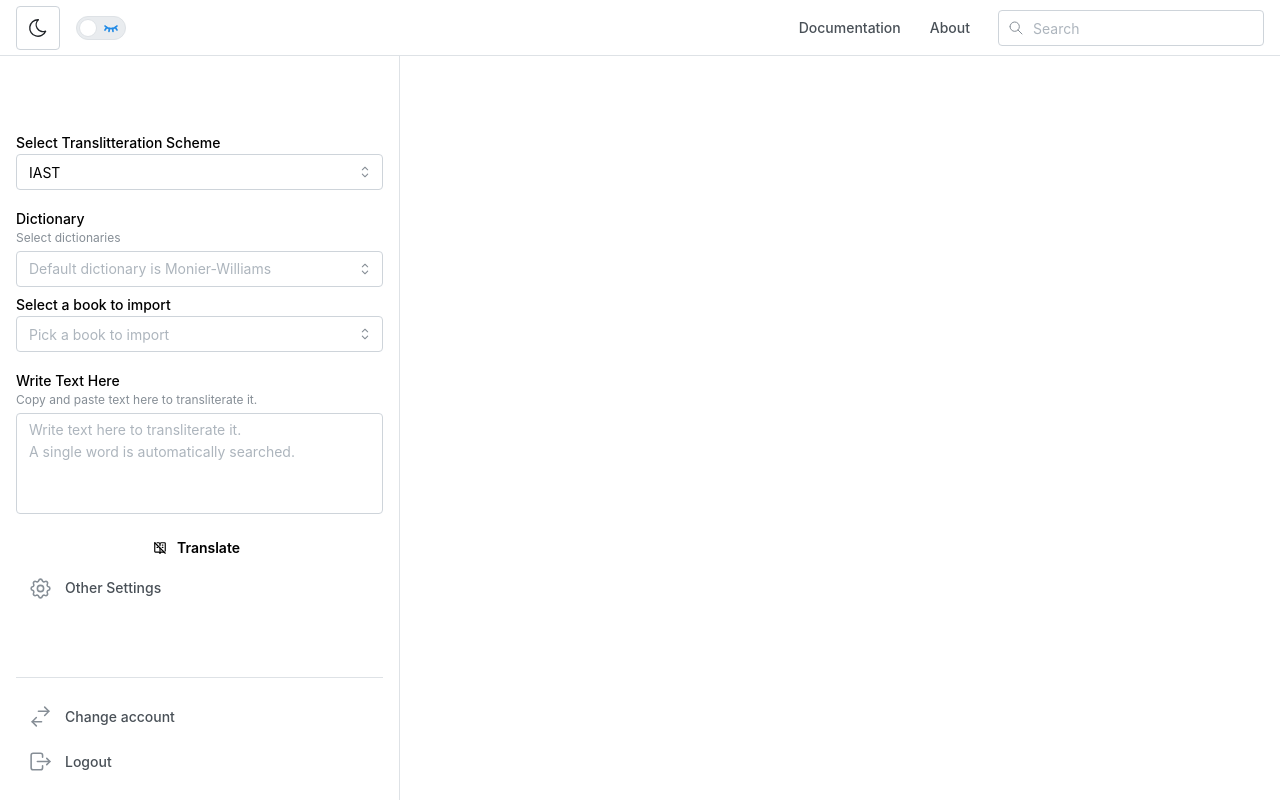
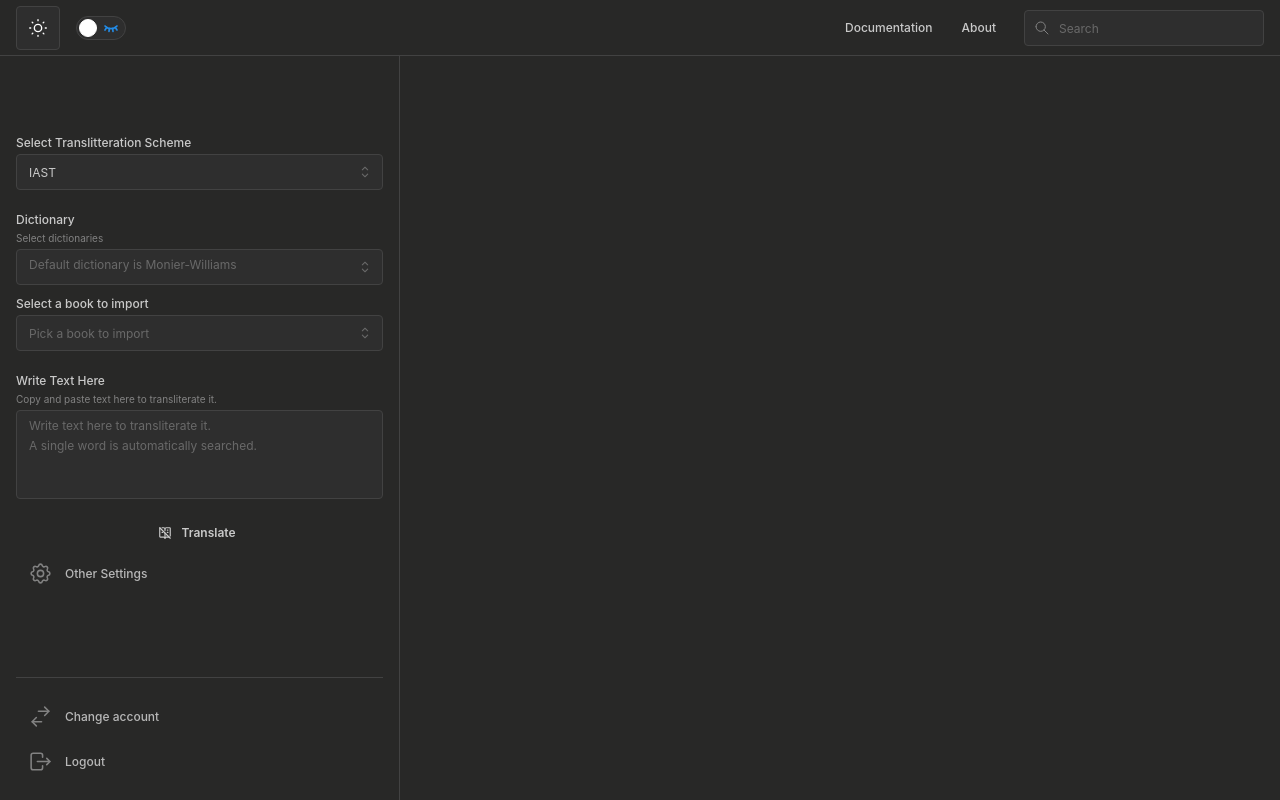
Before and after one commit to Giacomo-De-Luca/SanskritVoyager, a React (Vite) app: page / in a window 1280 px wide. Built offline with nearby package versions, Linux system fonts and the light colour scheme.

Commit message:
added search

```diff
--- a/src/App.tsx
+++ b/src/App.tsx
@@ -3,9 +3,12 @@ import { MantineProvider } from '@mantine/core';
 import { Router } from './Router';
 import { theme } from './theme';
 
+
+
+
 export default function App() {
   return (
-    <MantineProvider theme={theme}>
+    <MantineProvider theme={theme} defaultColorScheme="dark">
       <Router />
     </MantineProvider>
   );
--- a/src/components/HeaderSearch.tsx
+++ b/src/components/HeaderSearch.tsx
@@ -11,7 +11,7 @@ const links = [
   { link: '/about', label: 'About' },
 ];
 
-export function HeaderSearch({ onToggleNavbar }: { onToggleNavbar: () => void }) {
+export function HeaderSearch({ onToggleNavbar, onSearch }: { onSearch: (query: string) => void, onToggleNavbar: () => void }) {
   const [opened, { toggle }] = useDisclosure(false);
 
   const items = links.map((link) => (
@@ -42,8 +42,10 @@ export function HeaderSearch({ onToggleNavbar }: { onToggleNavbar: () => void })
             className={classes.search}
             placeholder="Search"
             leftSection={<IconSearch style={{ width: rem(16), height: rem(16) }} stroke={1.5} />}
-            data={['React', 'Angular', 'Vue', 'Next.js', 'Riot.js', 'Svelte', 'Blitz.js']}
+            data={['Sanskrit', 'Angular', 'Vue', 'Next.js', 'Riot.js', 'Svelte', 'Blitz.js']}
             visibleFrom="xs"
+            onChange={(value) => onSearch(value)}
+
           />
         </Group>
       </div>
--- a/src/components/HeaderSimple.module.css
+++ /dev/null
@@ -1,41 +0,0 @@
-.header {
-  position: fixed;
-  top: 0;
-  left: 0;
-  width: 100vh;
-  height: rem(66x);
-  margin-bottom: rem(120px);
-  background-color: var(--mantine-color-body);
-  border-bottom: rem(1px) solid light-dark(var(--mantine-color-gray-3), var(--mantine-color-dark-4));
-  z-index: 1000;
-
-
-}
-
-.inner {
-  height: rem(66px);
-  display: flex;
-  justify-content: space-between;
-  align-items: center;
-}
-
-.link {
-    display: flex;
-    align-items: center;
-    height: 100%;
-    padding-left: var(--mantine-spacing-md);
-    padding-right: var(--mantine-spacing-md);
-    text-decoration: none;
-    color: light-dark(var(--mantine-color-black), var(--mantine-color-white));
-    font-weight: 500;
-    font-size: var(--mantine-font-size-sm);
-
-    @media (max-width: $mantine-breakpoint-sm) {
-      height: rem(42px);
-      width: 100%;
-    }
-
-    @mixin hover {
-      background-color: light-dark(var(--mantine-color-gray-0), var(--mantine-color-dark-6));
-    }
-  }
--- a/src/main.tsx
+++ b/src/main.tsx
@@ -1,4 +1,8 @@
 import ReactDOM from 'react-dom/client';
 import App from './App';
+import './styles.css'; // Import the custom styles
+
+
+
 
 ReactDOM.createRoot(document.getElementById('root')!).render(<App />);
--- a/src/pages/Home.page.tsx
+++ b/src/pages/Home.page.tsx
@@ -6,7 +6,6 @@ import {  ComboboxItem, Container } from '@mantine/core';
 import { useDisclosure, useDebouncedState } from '@mantine/hooks';
 import WordDataComponent from '@/components/WordDataComponent';
 import { fetchWordData, transliterateText, handleTranslate } from './Api';
-import { HeaderSimple } from '@/components/HeaderSimple';
 import { HeaderSearch } from '@/components/HeaderSearch';
 import { NavbarSimple } from '@/components/NavbarSimple';
 import { IconVocabularyOff } from '@tabler/icons-react';
@@ -21,35 +20,41 @@ interface Translation {
   Sanskrit: string;
 }
 
-
-
 export function HomePage() {
 
+  // input text into the textarea
   const [text, setText] = useState('');
+  // output translitteration scheme
   const [value, setValue] = useState<ComboboxItem | null>({ value: 'IAST', label: 'IAST' });
+  // transliterated text
   const [textTranslit, setTextTranslit] = useDebouncedState('', 200);
+  // translated text
   const [translatedText, setTranslatedText] = useState<Translation[]>([]);
+  // loading state for the translation
   const [loading, setLoading] = useState(false);
-
+  // selected word to analyse
   const [ selectedWord, setSelectedWord] = useState('');
+  // selected book title in the combobox
   const [ bookTitle, setBookTitle ] = useState<ComboboxItem | null>({ value: '', label: '' });
+  // retrieved book text
   const [ bookText, setBookText ] = useState({});
-
+  // navbar visibility
   const [isNavbarVisible, setIsNavbarVisible] = useState(true);
 
+  // toggle navbar visibility
   const toggleNavbar = () => {
     setIsNavbarVisible(prevState => !prevState);
   };
 
-
-
-  const handleTransliteration = async (inputText: string, newValue?: any) => {
+  // transliterate the input text using the API
+  const handleTransliteration = async (inputText: string, newValue?: string) => {
     const selectedValue = newValue || value;
-    const processedText = await transliterateText(inputText, selectedValue);
-    setTextTranslit(processedText);
-    console.log(processedText);
+    const transliteratedText = await transliterateText(inputText, selectedValue);
+    setTextTranslit(transliteratedText);
+    console.log(transliteratedText);
   };
 
+  // update the translated text using the API
   const updateTranslate = async (inputText: string) => {
     setLoading(true);
     const response = await handleTranslate(inputText);
@@ -57,9 +62,24 @@ export function HomePage() {
     setLoading(false);
   };
 
+  // split the text into words
+  const words = textTranslit ? textTranslit.split(/\s+|\\+/) : [];
 
-  const words = textTranslit ? textTranslit.split(/\s+|\\+/) : [];
-  const lines = textTranslit ? textTranslit.split('\n') : [];
+  // should split correctly the text into lines after '|' characters or newlines, while keeping the '|' characters. In case of '||' it should add an empty line.
+  const lines = textTranslit ? textTranslit.split(/(\|)|\n/).reduce((acc, part) => {
+    if (part === '|') {
+      if (acc[acc.length - 1].endsWith('|')) {
+        acc.push('');
+      } else {
+        acc[acc.length - 1] += '|';
+      }
+    } else if (part !== undefined && part !== '') {
+      acc.push(part);
+    }
+    return acc;
+  }, ['']) : [];
+
+
   const clickable_words = lines.map((line, lineIndex) => (
     <p key={lineIndex}>
       {line.split(/\s+|\+/).map((word, wordIndex) => {
@@ -75,7 +95,6 @@ export function HomePage() {
       })}
     </p>
   ));
-
 
 
   // If there is only one word, set it as the selected word
@@ -115,7 +134,7 @@ export function HomePage() {
 
   return (
     <>
-      <HeaderSearch onToggleNavbar={toggleNavbar} />
+      <HeaderSearch onSearch={setSelectedWord} onToggleNavbar={toggleNavbar} />
 
     <div style={{ display: 'flex' }}>
     <div style={{ flex: '0 0 15%', minWidth: '300px' }}>
--- /dev/null
+++ b/src/styles.css
@@ -0,0 +1,14 @@
+/* For light mode */
+:root[data-mantine-color-scheme="light"] {
+    --mantine-color-body: #fefdf9 !important;
+  }
+  /*
+  #f9f8f1
+  #fefdf9
+
+  */
+
+  /* For dark mode */
+  :root[data-mantine-color-scheme="dark"] {
+    --mantine-color-body: #282827 !important;
+  }
--- a/src/theme.ts
+++ b/src/theme.ts
@@ -1,5 +1,31 @@
-import { createTheme } from '@mantine/core';
+import { createTheme, rem, virtualColor } from '@mantine/core';
 
 export const theme = createTheme({
+
+
+
+  fontSizes: {
+    xs: rem(11),
+    sm: rem(12),
+    //default is 14
+    md: rem(16),
+    lg: rem(18),
+    xl: rem(20),
+  },
+  lineHeights: {
+    xs: '1.4',
+    sm: '1.45',
+    md: '1.6',
+    lg: '1.6',
+    xl: '1.65',
+  },
+  colors: {
+    primary: virtualColor({
+      name: 'primary',
+      dark: 'pink',
+      light: 'cyan',
+    }),
+  }
+
   /** Put your mantine theme override here */
 });
--- /dev/null
+++ b/styles.css
@@ -0,0 +1,9 @@
+:root {
+    @mixin light {
+      --mantine-color-body: #F9ECD6;
+    }
+
+    @mixin dark {
+      --mantine-color-body: #333;
+    }
+  }
```
Also changed, not shown: src/components/HeaderSimple.tsx (deleted, +0 -44 lines), src/components/worddataworking.tsx (deleted, +0 -80 lines), src/components/worddataworkingwithprops.tsx (deleted, +0 -78 lines).
